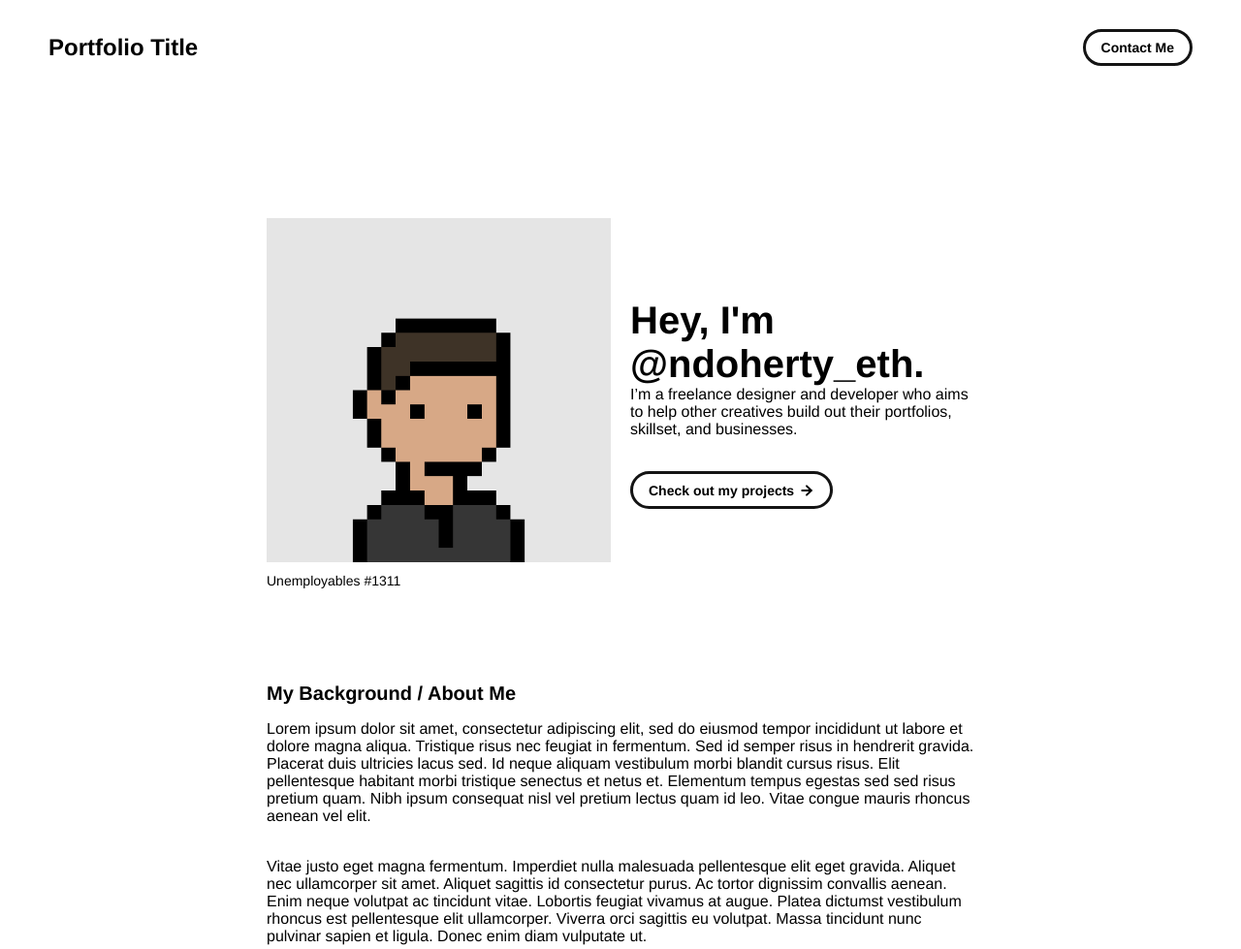
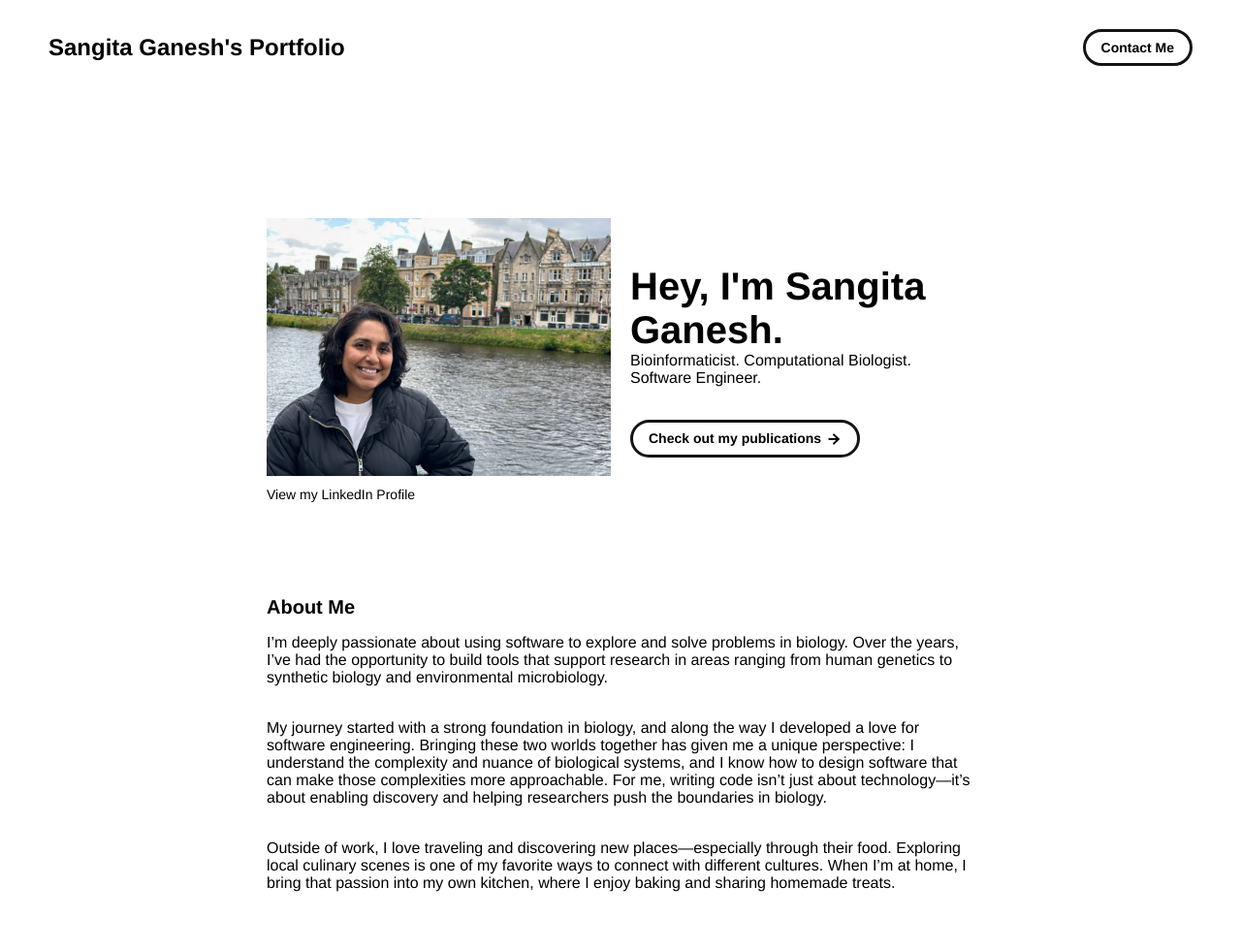
Before and after one commit to sganesh5/sganesh5.github.io, a plain HTML site: page index.html in a window 1280 px wide. Shown: the top 979 px of the page at 97% size. Drawn offline with Linux system fonts and the light colour scheme.

Commit message:
basic updates

```diff
--- a/index.html
+++ b/index.html
@@ -13,9 +13,9 @@
 
       This should be the same across all pages.
      -->
-    <link rel="icon" href="./assets/images/1311.png" />
-		<title>Unemployables Portfolio</title>
-    <meta name="description" content="A portfolio template for the Unemployables community.">
+    <link rel="icon" href="./assets/images/IMG_0626.jpg" />
+		<title>Sangita Ganesh's personal profile</title>
+    <meta name="description" content="Sangita Ganesh's personal profile.">
     <meta name="viewport" content="width=device-width, initial-scale=1" />
 
 		<link rel="stylesheet" href="./css/layout.css">
@@ -29,9 +29,9 @@
     <div class="navbar">
       <a class="nav-title-link" href="./index.html">
         <!-- TODO - Change the "Portfolio Title" to whatever you want displayed in the top left -->
-        <span class="nav-title">Portfolio Title</span>
+        <span class="nav-title">Sangita Ganesh's Portfolio</span>
          <!-- TODO - Change the email after 'mailto:' to your email address for contact -->
-        <a class="button" href="mailto:whitevans.eth@gmail.com">
+        <a class="button" href="mailto:sangitaganesh@gmail.com">
           <span class="button-text">Contact Me</span>
         </a>
       </a>
@@ -50,9 +50,9 @@
             - Change the number to point to your Unemployable & replace the OpenSea link with your own
             - If you aren't using an Unemployable as your image, remove the entire "a" element
           -->
-          <img src="./assets/images/1311.png" class="portfolio-header-image">
-          <a class="no-underline" target="_blank" href="https://opensea.io/assets/0xe0be388ab81c47b0f098d2030a1c9ef190691a8a/1311">
-            <span class="image-caption">Unemployables #1311</span>
+          <img src="./assets/images/IMG_0626.jpg" class="portfolio-header-image">
+          <a class="no-underline" target="_blank" href="https://www.linkedin.com/in/sangitaganesh/">
+            <span class="image-caption">View my LinkedIn Profile</span>
           </a>
         </div>
 
@@ -65,11 +65,11 @@
           -->
         <div id="portfolio-header-text-container">
             <div class="header-text">
-              <span class="main-title">Hey, I'm @ndoherty_eth.</span>
-              <div class="body-text">I’m a freelance designer and developer who aims to help other creatives build out their portfolios, skillset, and businesses.</div>
+              <span class="main-title">Hey, I'm Sangita Ganesh.</span>
+              <div class="body-text">Bioinformaticist. Computational Biologist. Software Engineer.</div>
             </div>
-            <a class="button" id="my-work-link">
-              <span class="button-text">Check out my projects</span>
+            <a class="button" id="my-work-link" href="https://scholar.google.com/citations?user=_8pVmsEAAAAJ&hl=en">
+              <span class="button-text">Check out my publications</span>
               <image src="./assets/icons/arrow-right.svg" class="right-arrow-icon"/>
             </a>
         </div>
@@ -83,10 +83,11 @@
         - Add paragraphs using the <div class="body-text"></div> elements in the "about-section-content"
       -->
       <div id="about-section">
-        <span class="subheader-text">My Background / About Me</span>
+        <span class="subheader-text">About Me</span>
         <div class="about-section-content">
-          <div class="body-text">Lorem ipsum dolor sit amet, consectetur adipiscing elit, sed do eiusmod tempor incididunt ut labore et dolore magna aliqua. Tristique risus nec feugiat in fermentum. Sed id semper risus in hendrerit gravida. Placerat duis ultricies lacus sed. Id neque aliquam vestibulum morbi blandit cursus risus. Elit pellentesque habitant morbi tristique senectus et netus et. Elementum tempus egestas sed sed risus pretium quam. Nibh ipsum consequat nisl vel pretium lectus quam id leo. Vitae congue mauris rhoncus aenean vel elit.</div>
-          <div class="body-text">Vitae justo eget magna fermentum. Imperdiet nulla malesuada pellentesque elit eget gravida. Aliquet nec ullamcorper sit amet. Aliquet sagittis id consectetur purus. Ac tortor dignissim convallis aenean. Enim neque volutpat ac tincidunt vitae. Lobortis feugiat vivamus at augue. Platea dictumst vestibulum rhoncus est pellentesque elit ullamcorper. Viverra orci sagittis eu volutpat. Massa tincidunt nunc pulvinar sapien et ligula. Donec enim diam vulputate ut.</div>
+          <div class="body-text">I’m deeply passionate about using software to explore and solve problems in biology. Over the years, I’ve had the opportunity to build tools that support research in areas ranging from human genetics to synthetic biology and environmental microbiology.</div>
+          <div class="body-text">My journey started with a strong foundation in biology, and along the way I developed a love for software engineering. Bringing these two worlds together has given me a unique perspective: I understand the complexity and nuance of biological systems, and I know how to design software that can make those complexities more approachable. For me, writing code isn’t just about technology—it’s about enabling discovery and helping researchers push the boundaries in biology.</div>
+          <div class="body-text">Outside of work, I love traveling and discovering new places—especially through their food. Exploring local culinary scenes is one of my favorite ways to connect with different cultures. When I’m at home, I bring that passion into my own kitchen, where I enjoy baking and sharing homemade treats.</div>
         </div>
       </div>
 
@@ -162,25 +163,31 @@
 
         This should be the same across all pages.
       -->
-      <a class="icon-link" target="_blank" href="https://twitter.com/whitevans_eth">
-        <image src="./assets/icons/instagram.svg" class="footer-icon"/>
+      <a class="icon-link" target="_blank" href="https://github.com/sganesh5">
+        <image src="./assets/icons/github-circ.svg" class="footer-icon"/>
+      </a>
+
+      <a class="icon-link" target="_blank" href="https://www.linkedin.com/in/sangitaganesh/">
+        <image src="./assets/icons/linkedin-circ.svg" class="footer-icon"/>
       </a>
       <!--
         TODO - Change href to your Twitter account (can also delete entire "a" element if no Twitter)
 
         This should be the same across all pages.
       -->
-      <a class="icon-link" target="_blank" href="https://twitter.com/whitevans_eth">
-        <image src="./assets/icons/twitter.svg" class="footer-icon"/>
+      <a class="icon-link" target="_blank" href="https://x.com/sangitaganesh05">
+        <image src="./assets/icons/twitter.png" class="footer-icon"/>
       </a>
       <!--
         TODO - Change the email after "mailto" to your contact email
 
         This should be the same across all pages.
       -->
-      <a class="icon-link" href="mailto:whitevans.eth@gmail.com">
+      <a class="icon-link" href="mailto:sangitaganesh@gmail.com">
         <image src="./assets/icons/mail.svg" class="footer-icon"/>
       </a>
+
+
     </div>
 
 	</body>
```
Also changed, not shown: assets/icons/github-circ.svg (added), assets/icons/linkedin-circ.svg (added), assets/icons/twitter.png (added), assets/images/IMG_0626.jpg (added).
